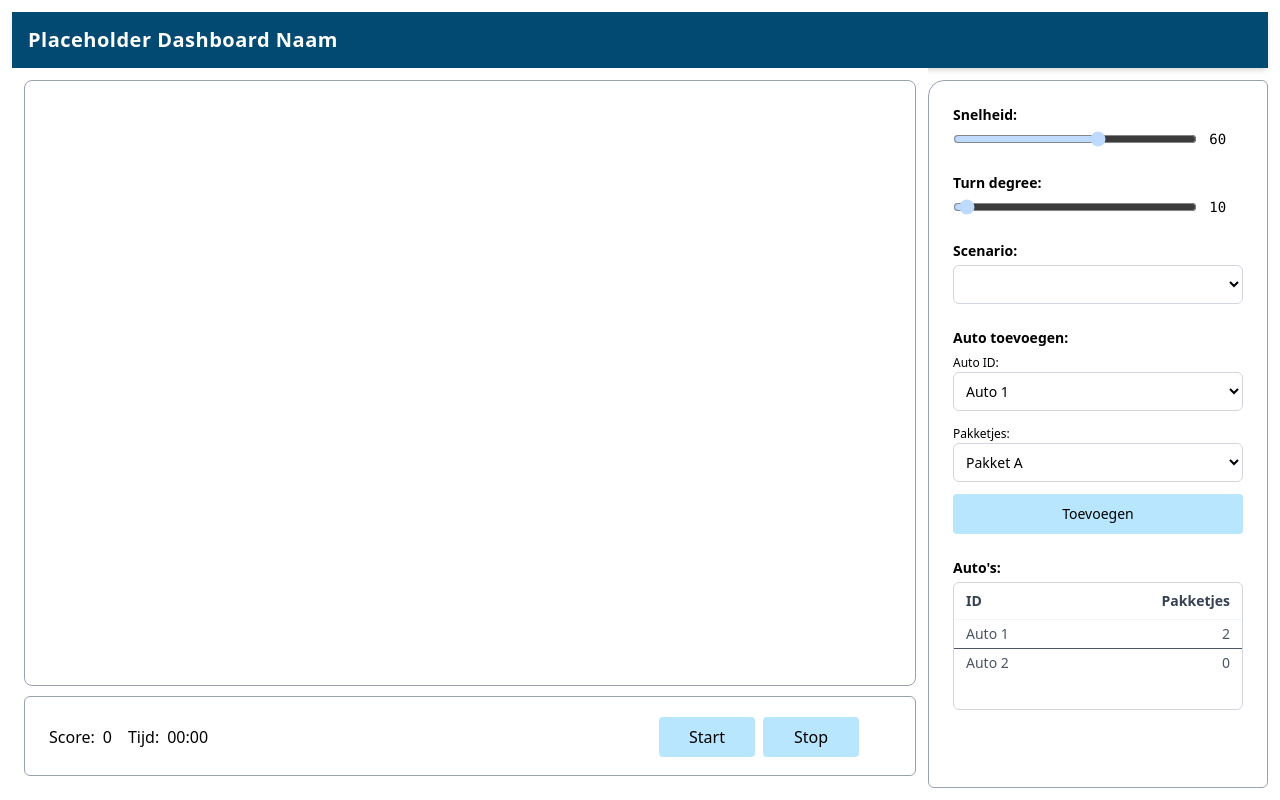
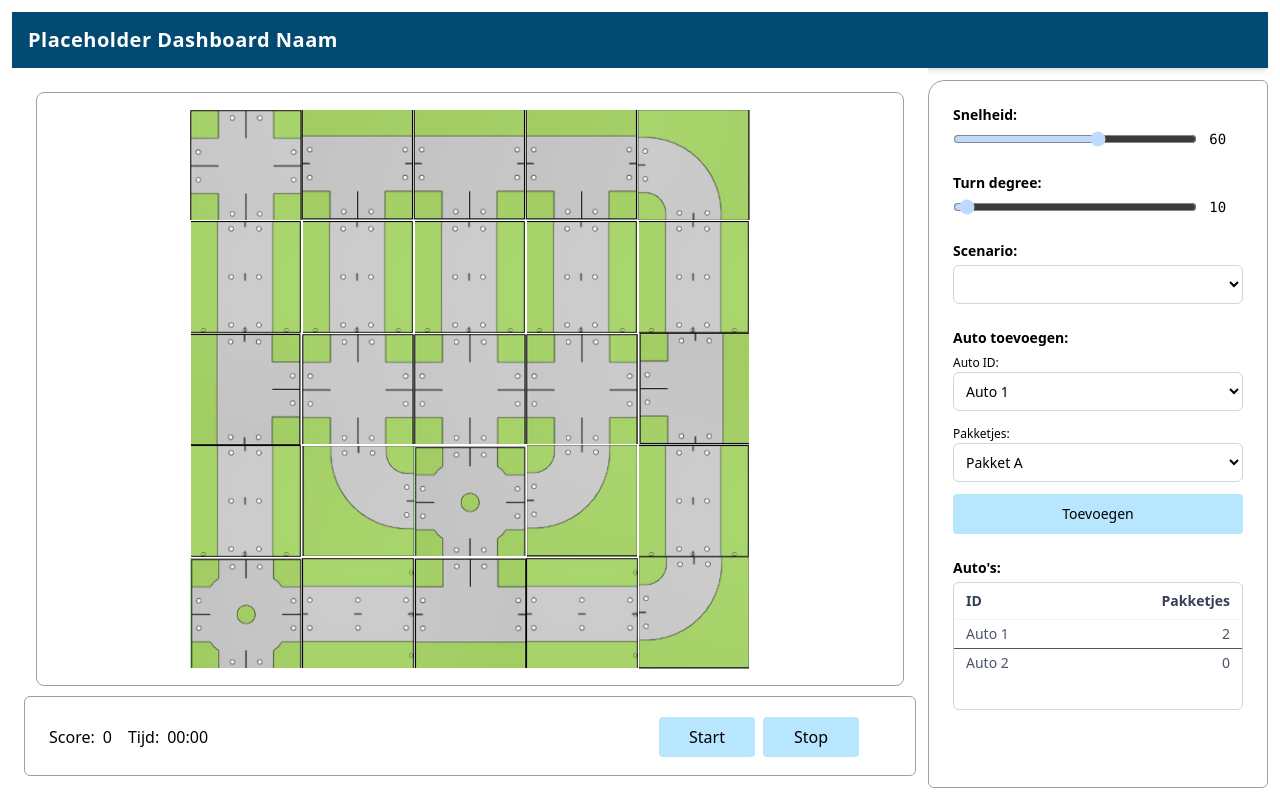
Before and after one commit to IDE-DEEL/DigitalTwinCity, a Vue app in the folder frontend/: page / in a window 1280 px wide. Built offline with nearby package versions, Linux system fonts and the light colour scheme.

Commit message:
- added map logic NOTE: als je wilt testen moet je eerst npm install doen en dan npm run dev, omdat ik de mappen structuur heb veranderd. (npm install hoeft maar 1x)

```diff
--- a/frontend/src/components/SimulationDisplay.vue
+++ b/frontend/src/components/SimulationDisplay.vue
@@ -1,6 +1,89 @@
 <template>
-  <div class="w-full h-full">
-    <div class="border border-gray-400 rounded-lg w-full h-full bg-white flex items-center justify-center">
+  <div class="w-full p-3">
+    <div class="border border-gray-400 rounded-lg w-full h-full bg-white flex items-center justify-center overflow-hidden">
+
+        <div class="map-grid" :style="gridStyle">
+          <div
+            v-for="component in mapComponents"
+              :key="component.key"
+              class="component-cell"
+              :style="getComponentPosition(component)"
+          >
+            <img
+              :src="component.imagePath"
+              :alt="component.label"
+              class="w-full h-full object-contain"
+              :style="{ transform:`rotate(${component.rotation}deg)`}"
+            />
+          </div>
+        </div>
     </div>
   </div>
 </template>
+
+<script setup>
+import { ref, computed, onMounted } from 'vue';
+import { normalizeDegree } from '../logic/utils/rotation.js';
+import { fetchMapData } from '../logic/service/mapService.js';
+
+const mapData = ref([]);
+const componentDefinitions = ref({});
+const isLoading = ref(true);
+const MAP_DIMENSION = 5;
+const MAX_MAP_SCALE = 70;
+
+onMounted(async () => {
+    try {
+        const data = await fetchMapData();
+        mapData.value = data.mapData;
+        componentDefinitions.value = data.componentDefinitions;
+    } catch (error) {
+        console.error("Fout bij het laden:", error);
+    } finally {
+        isLoading.value = false;
+    }
+});
+
+// bereken de grid stijl (ook dynamisch)
+const gridStyle = computed(() => {
+    const dynamicSize = `${MAX_MAP_SCALE}vmin`;
+
+    return {
+        display: 'grid',
+        gridTemplateColumns: `repeat(${MAP_DIMENSION}, 1fr)`,
+        gridTemplateRows: `repeat(${MAP_DIMENSION}, 1fr)`,
+
+        width: dynamicSize,
+        height: dynamicSize,
+
+        maxWidth: '800px',
+        maxHeight: '800px',
+    };
+});
+
+const mapComponents = computed(() => {
+    return mapData.value.map(item => {
+        const def = componentDefinitions.value[item.type];
+
+        if (!def) return null;
+
+        const rotation = normalizeDegree(item.rotation || 0);
+
+        return {
+            key: `${item.x}-${item.y}`,
+            imagePath: def.imagePath,
+            label: def.label,
+            x: item.x,
+            y: item.y,
+            rotation: rotation,
+        };
+    }).filter(c => c !== null);
+});
+
+const getComponentPosition = (component) => {
+    return {
+        gridColumnStart: component.x + 1,
+        gridRowStart: component.y + 1,
+    };
+};
+</script>
--- /dev/null
+++ b/frontend/src/logic/domain/MapCell.js
@@ -0,0 +1,10 @@
+import { rotation } from '../utils/rotation.js';
+import { MapComponent } from './MapComponent.js';
+
+export class MapCell {
+    constructor (row, col, rawCell, componentId) {
+        this.row = row;
+        this.col = col;
+        this.key = `${row}-${col}`;
+    }
+}
--- /dev/null
+++ b/frontend/src/logic/domain/MapComponent.js
@@ -0,0 +1,9 @@
+// DTO voor map componenten
+
+export class MapComponent {
+    constructor( {id, label, imagePath}) {
+        this.id = id;
+        this.label = label;
+        this.imagePath = imagePath;
+    }
+}
--- /dev/null
+++ b/frontend/src/logic/service/mapService.js
@@ -0,0 +1,31 @@
+import { normalizeDegree } from '../utils/rotation.js';
+
+/**
+ * Laadt de kaartdata en componentdefinities van de server.
+ * @returns {Promise<Object>} Een object met geladen data.
+ */
+export async function fetchMapData() {
+
+    try{
+        const [mapRes, compRes] = await Promise.all([
+            fetch('/data/test-map.json'),
+            fetch('/data/map-components.json')
+        ]);
+
+        const mapData = await mapRes.json();
+        const defsArray = await compRes.json();
+
+        const componentDefinitions = defsArray.reduce((lookup, definition) => {
+            lookup[definition.id] = definition;
+            return lookup;
+        }, {});
+
+        return {
+            mapData,
+            componentDefinitions
+        };
+    } catch (error) {
+            console.error("Fout bij laden mapdata in mapService:", error);
+            throw new Error("Map data laden mislukt");
+        }
+}
--- /dev/null
+++ b/frontend/src/logic/utils/rotation.js
@@ -0,0 +1,17 @@
+/**
+ * Bepaalt de dichtstbijzijnde hoek uit de set {0, 90, 180, 270} ten opzichte van de input.
+ * Wordt gebruikt om de map componenten visueel consistent te maken door ze op een 90 graden te plaatsen.
+ * @param {number} inputAngle: De invoerhoek in graden.
+ * @returns {number} De afgeronde hoek (0, 90, 180 of 270).
+ */
+
+export function normalizeDegree(inputAngle) {
+    const base = ((inputAngle % 360) + 360) % 360; // normaliseer naar [0, 360] (ook negatieve waarden)
+    const allowedAngles = [0, 90, 180, 270];
+
+    return allowedAngles.reduce ((previous, current) =>
+        Math.abs(current - base) < Math.abs(previous - base) ? current : previous // kiest dichtsbijzijnde hoek uit de array
+    );
+}
+
+// TODO: rotate functie voor het draaien van componenten op de map
```
